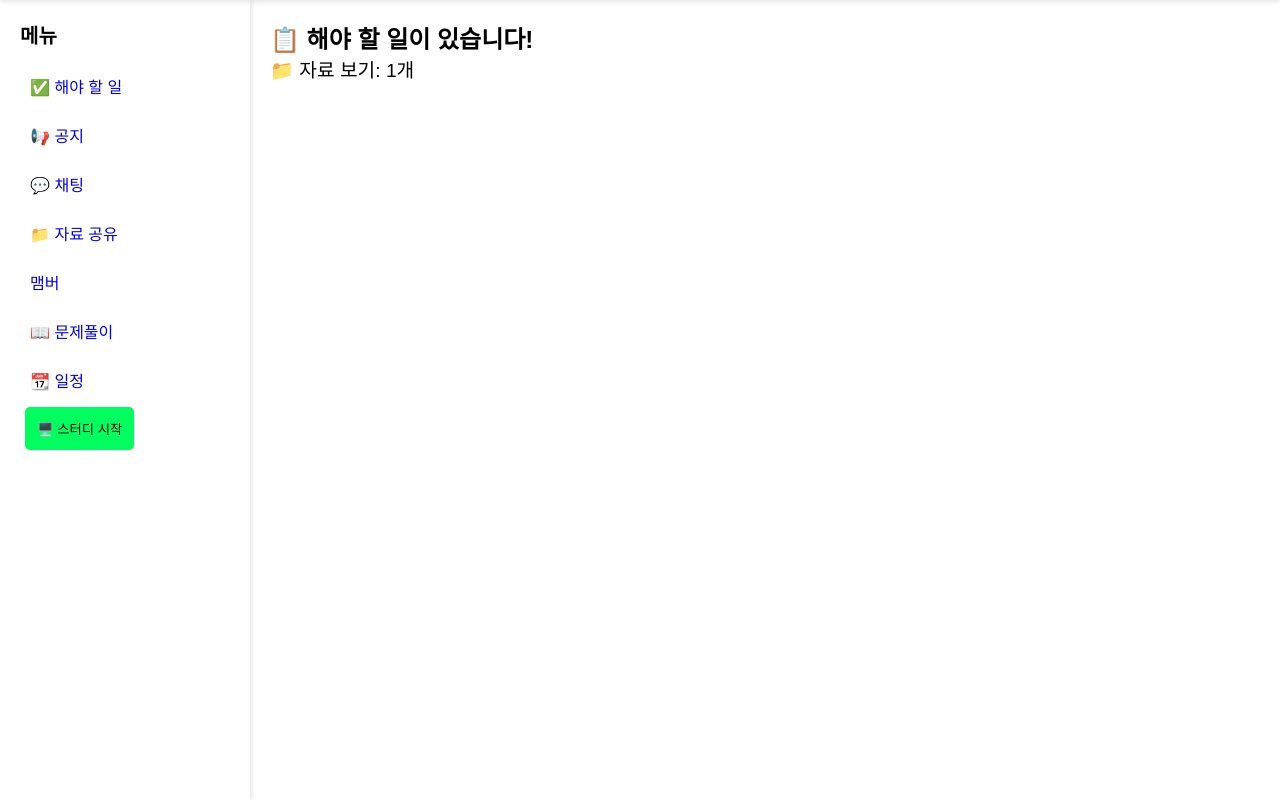
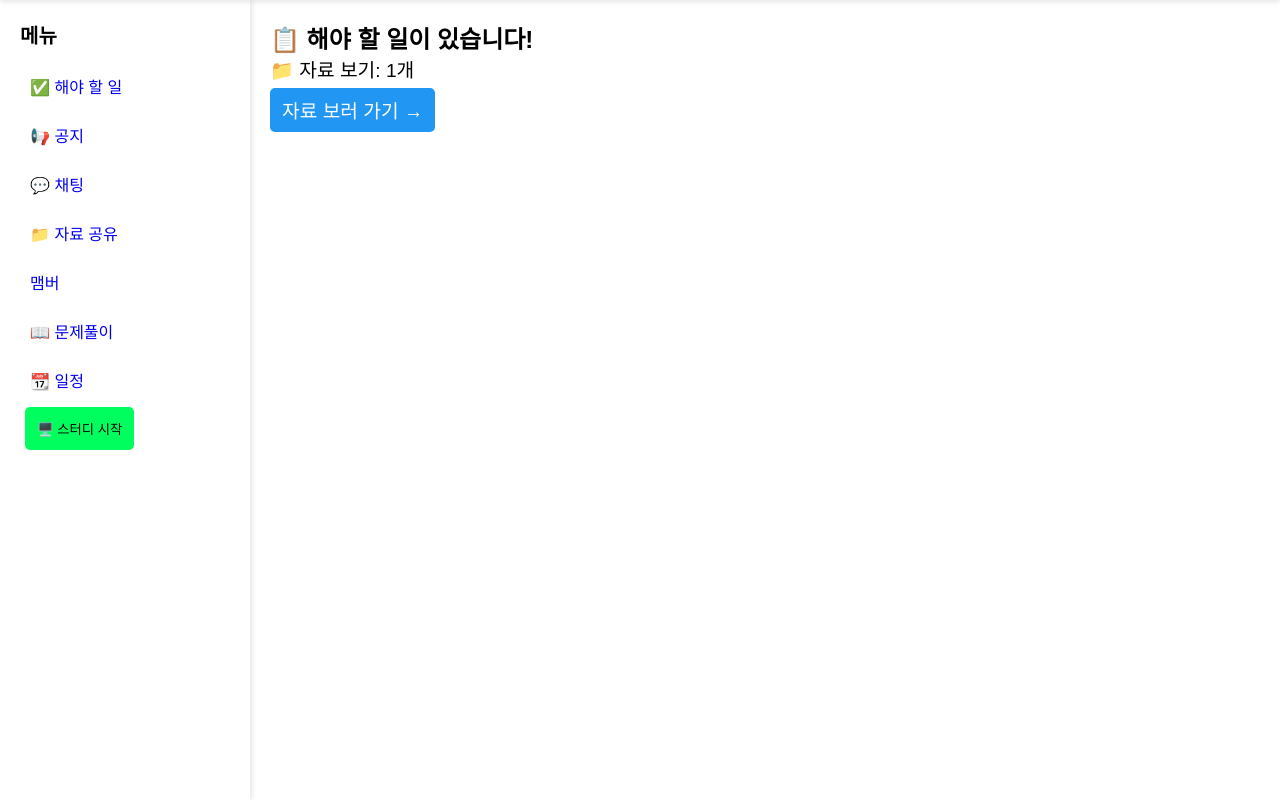
Before and after one commit to ggam9/PBL2, a Flask app: page /group/1/group_alert in a window 1280 px wide. Shown: the part 60-860 px from the top of the page. Run offline with Flask 3, Linux system fonts and the light colour scheme.

Commit message:
Update group_alert.html

```diff
--- a/templates/group_alert.html
+++ b/templates/group_alert.html
@@ -4,22 +4,41 @@
  <h2>📋 해야 할 일이 있습니다!</h2>
  <ul style="list-style: none; font-size: 1.2em; padding-left: 0;">
    {% if quiz_count > 0 %}
-    <li>📝 퀴즈: {{ quiz_count }}개 풀기</li>
+    <h3>📝 퀴즈 풀기</h3>
+    <ul class="quiz-list">
+      {% for quiz in quizzes %}
+       <li class="quiz-item">
+        <strong>문제:</strong> {{ quiz.question }}<br>
+         <a href="{{ url_for('take_quiz', post_id=post.id, quiz_id=quiz.id) }}" class="tablink">
+           <button style="margin-top: 5px; padding: 8px 12px; font-size: 1em; background-color: #4CAF50; color: white; border: none; border-radius: 5px; cursor: pointer;">
+             퀴즈 풀기 →
+           </button>
+         </a>
+       </li>
+      {% endfor %}
+    </ul>
+   {% endif %}
+
+   {% if file_count > 0 %}
+    <li>📁 자료 보기: {{ file_count }}개</li>
     <li>
-        <a href="{{ url_for('group_quiz', post_id=post.id) }}" class="tablink">
-            <button style="margin-top: 5px; padding: 8px 12px; font-size: 1em; background-color: #4CAF50; color: white; border: none; border-radius: 5px; cursor: pointer;">
-                퀴즈 풀러 가기 →
+        <a href="{{ url_for('group_share', post_id=post.id) }}" class="tablink">
+            <button style="margin-top: 5px; padding: 8px 12px; font-size: 1em; background-color: #2196F3; color: white; border: none; border-radius: 5px; cursor: pointer;">
+                자료 보러 가기 →
             </button>
         </a>
     </li>
    {% endif %}
 
-    {% if file_count > 0 %}
-    <li>📁 자료 보기: {{ file_count }}개</li>
-    {% endif %}
-
    {% if schedule_count > 0 %}
     <li>📆 일정 확인: {{ schedule_count }}개</li>
+    <li>
+        <a href="{{ url_for('group_calender', post_id=post.id) }}" class="tablink">
+            <button style="margin-top: 5px; padding: 8px 12px; font-size: 1em; background-color: #FF9800; color: white; border: none; border-radius: 5px; cursor: pointer;">
+                일정 확인하러 가기 →
+            </button>
+        </a>
+    </li>
    {% endif %}
 
    {% if quiz_count == 0 and file_count == 0 and schedule_count == 0 %}
```
Lines whose indentation alone changed are shown as unchanged.
